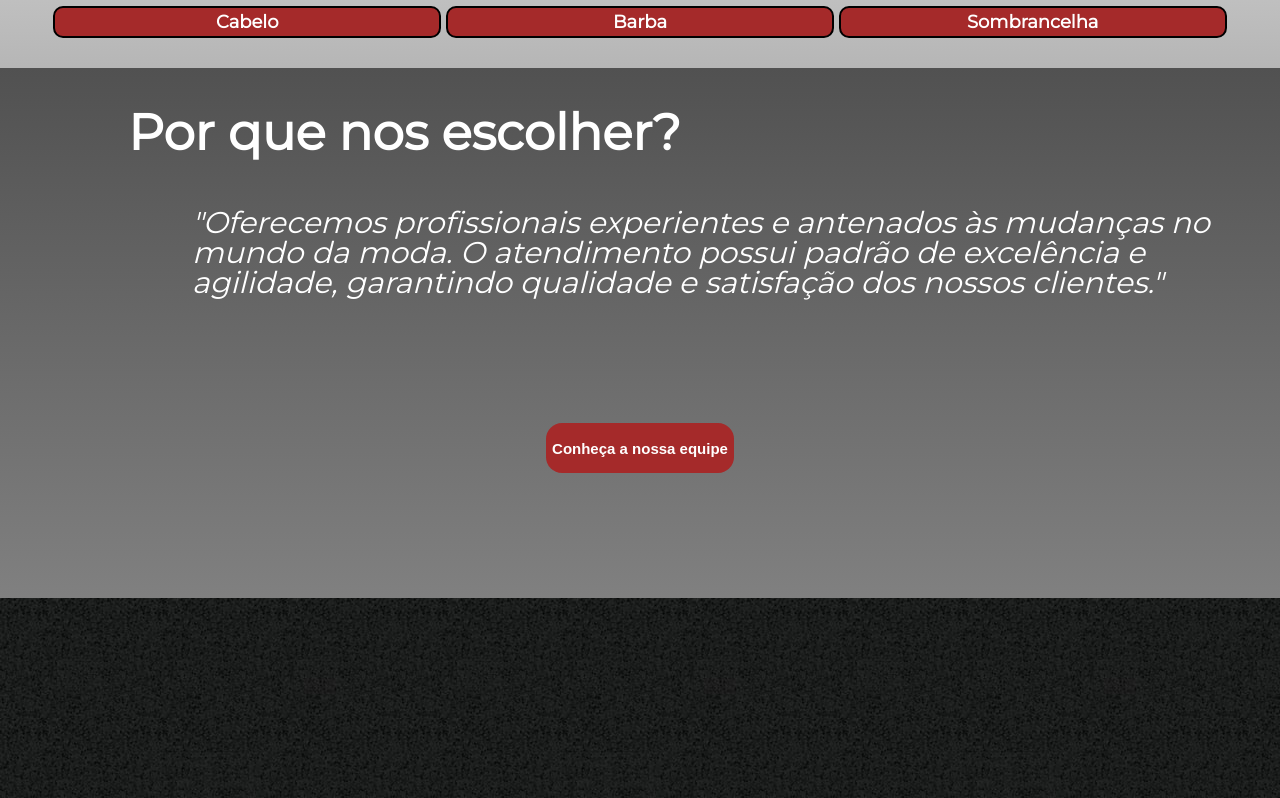
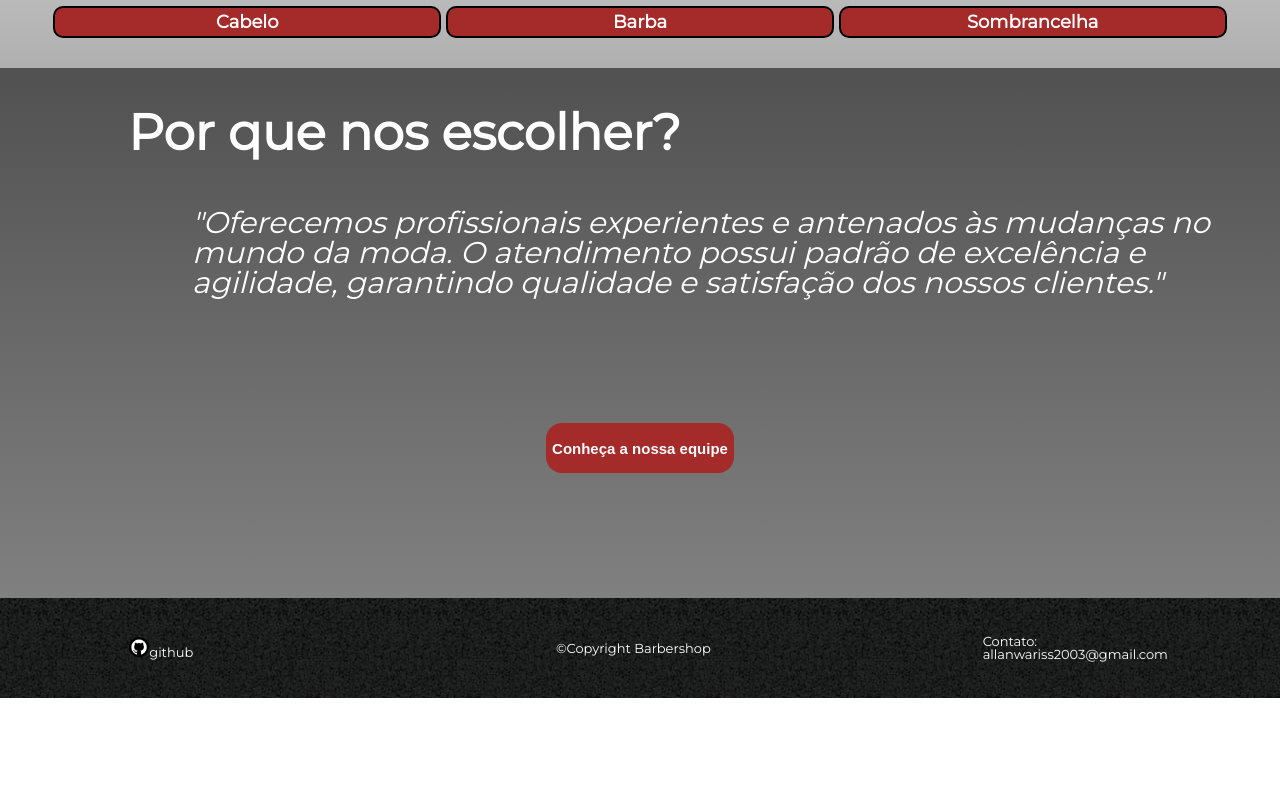
Before and after one commit to Allan-Wariss/Estudos-iniciante, a plain HTML site: page BMO-Lading-Page/index.html in a window 1280 px wide. Shown: the part 462-1260 px from the top of the page. After the commit the page ends 1160 px from the top, so only its background shows below. Drawn offline with Linux system fonts and the light colour scheme.

Commit message:
BMO LANDING PAGE DESAFIO

```diff
--- a/BMO-Lading-Page/css/index.css
+++ b/BMO-Lading-Page/css/index.css
@@ -241,10 +241,27 @@ main{
 
 /*footer*/
 footer {
+    display: flex;
+    justify-content: space-around;
+    align-items: center;
+    font-size: 13px;
     bottom: 0;
+    word-break:break-all;
     color: #FFF;
     width: 100%;
-    height: 200px;
-    text-align: center;
-    line-height: 100px;
+    height: 100px;
 }
+footer a{
+    text-decoration: none;
+    color: white;
+    transition: 0.3s;
+}
+footer a:hover{
+    color:var(--yellow)
+}
+.iten-footer{
+    display: inline-block;
+    width: 200px;
+    height: fit-content;
+    margin-left: 2.5%;
+}
--- a/BMO-Lading-Page/css/reponsivo.css
+++ b/BMO-Lading-Page/css/reponsivo.css
@@ -47,6 +47,9 @@
 
         font-size: 12px;
 
+    }
+    .iten-footer{
+        font-size: 8px;
     }
 }
 @media screen and (max-width:370px){
--- a/BMO-Lading-Page/index.html
+++ b/BMO-Lading-Page/index.html
@@ -116,7 +116,12 @@
 
 
     </main>
-    <footer style="background-image:url(img/bg.jpg);"></footer>
+    <footer style="background-image:url(img/bg.jpg);">
+        <div class="iten-footer"><img src="img/github.png" alt="github-logo" width="20px" height="20px"><a href="https://github.com/Allan-Wariss">github</a> </div>
+        <div class="iten-footer">©Copyright Barbershop</div>
+        <div class="iten-footer">Contato:<br> allanwariss2003@gmail.com</div>
+
+    </footer>
     <script src="js/popup.js"></script>
 
 </body>
```
Also changed, not shown: BMO-Lading-Page/img/github.png (added).
